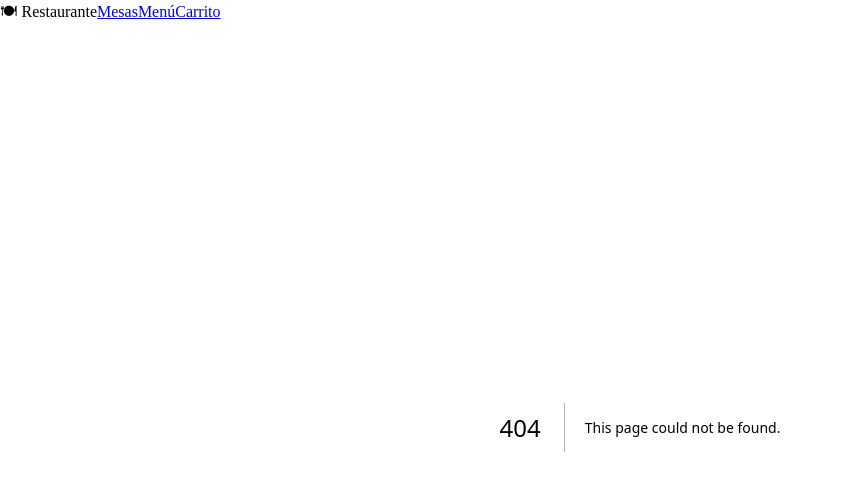
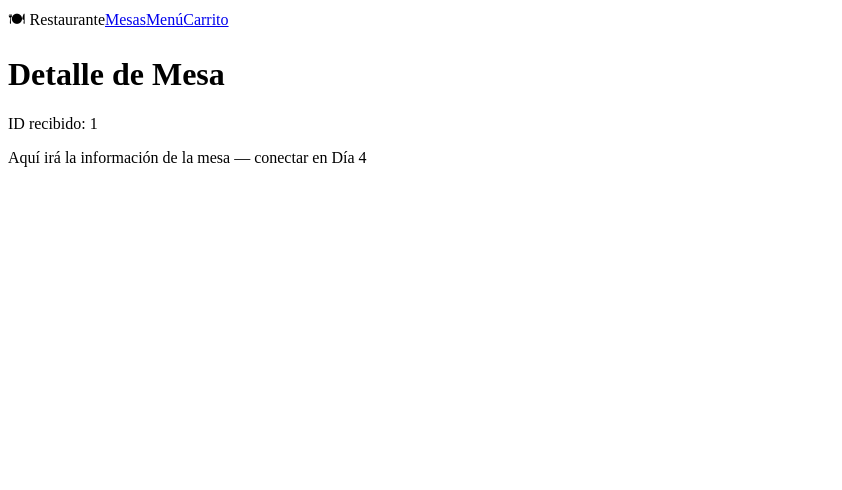
Before and after one commit to rp-software1/I-SALA11, a Next.js app in the folder Restaurante-App/restaurante-nextjs/: page /mesa/1 in a window 1280 px wide. Before the commit this address had no page. Shown: the top 490 px of the page, without its empty margins (0-842 px from the left). Built offline with nearby package versions, Linux system fonts and the light colour scheme.

Commit message:
Dia1-D: ruta dinamica /mesa/[mesaId] con params tipados

```diff
--- /dev/null
+++ b/Restaurante-App/restaurante-nextjs/app/mesa/[mesaId]/page.tsx
@@ -0,0 +1,15 @@
+interface MesaDetailProps {
+    params: {
+        mesaId: string;  // siempre string — Next.js no lo convierte a número
+    };
+}
+
+export default function MesaDetailPage({ params }: MesaDetailProps) {
+    return (
+        <div>
+            <h1 className="text-2xl font-bold mb-4">Detalle de Mesa</h1>
+            <p>ID recibido: <span className="font-mono bg-gray-100 px-2 py-1 rounded">{params.mesaId}</span></p>
+            <p className="text-gray-500 mt-4">Aquí irá la información de la mesa — conectar en Día 4</p>
+        </div>
+    );
+}
```
